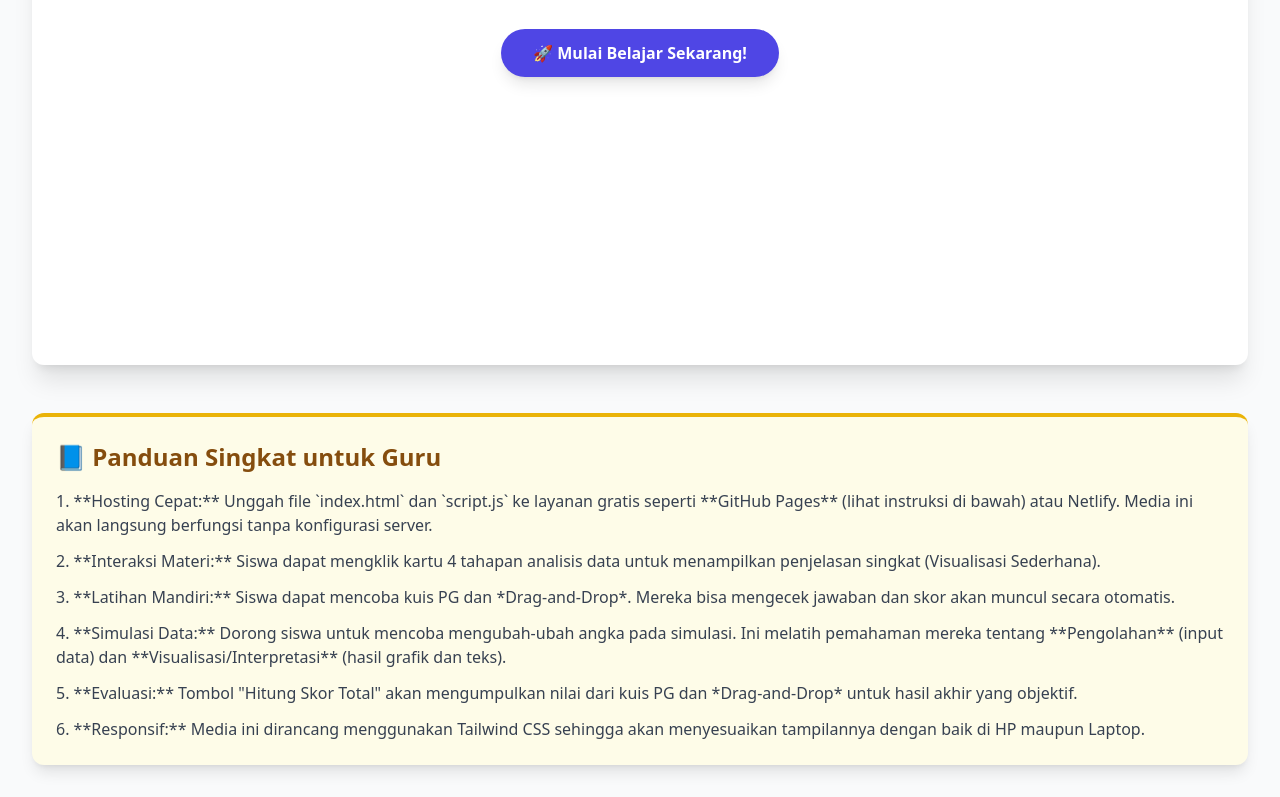
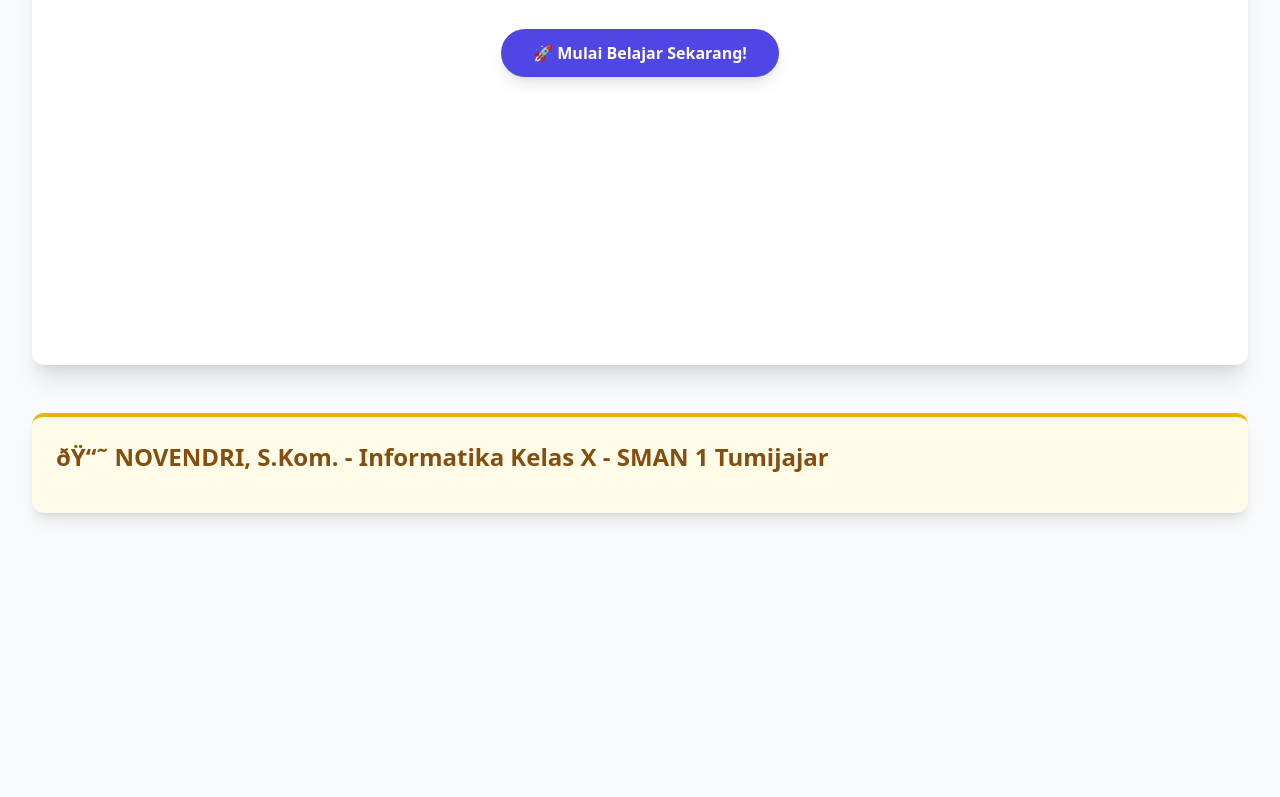
Before and after one commit to keram-otak/analisis-data-interaktif, a plain HTML site: page index.html in a window 1280 px wide. Shown: the part 527-1324 px from the top of the page. After the commit the page ends 1072 px from the top, so only its background shows below. Drawn offline with nearby package versions, Linux system fonts and the light colour scheme.

Commit message:
Update index.html
ganti nama guru di index

```diff
--- a/index.html
+++ b/index.html
@@ -235,14 +235,9 @@
         </main>
 
         <section id="panduan-guru" class="mt-12 p-6 bg-yellow-50 border-t-4 border-yellow-500 rounded-xl shadow-lg">
-            <h3 class="text-2xl font-bold text-yellow-800 mb-4">📘 Panduan Singkat untuk Guru</h3>
+            <h3 class="text-2xl font-bold text-yellow-800 mb-4">ðŸ“˜ NOVENDRI, S.Kom. - Informatika Kelas X - SMAN 1 Tumijajar </h3>
             <ol class="list-decimal list-inside text-gray-700 space-y-3">
-                <li>**Hosting Cepat:** Unggah file `index.html` dan `script.js` ke layanan gratis seperti **GitHub Pages** (lihat instruksi di bawah) atau Netlify. Media ini akan langsung berfungsi tanpa konfigurasi server.</li>
-                <li>**Interaksi Materi:** Siswa dapat mengklik kartu 4 tahapan analisis data untuk menampilkan penjelasan singkat (Visualisasi Sederhana).</li>
-                <li>**Latihan Mandiri:** Siswa dapat mencoba kuis PG dan *Drag-and-Drop*. Mereka bisa mengecek jawaban dan skor akan muncul secara otomatis.</li>
-                <li>**Simulasi Data:** Dorong siswa untuk mencoba mengubah-ubah angka pada simulasi. Ini melatih pemahaman mereka tentang **Pengolahan** (input data) dan **Visualisasi/Interpretasi** (hasil grafik dan teks).</li>
-                <li>**Evaluasi:** Tombol "Hitung Skor Total" akan mengumpulkan nilai dari kuis PG dan *Drag-and-Drop* untuk hasil akhir yang objektif.</li>
-                <li>**Responsif:** Media ini dirancang menggunakan Tailwind CSS sehingga akan menyesuaikan tampilannya dengan baik di HP maupun Laptop.</li>
+
             </ol>
         </section>
 
```
